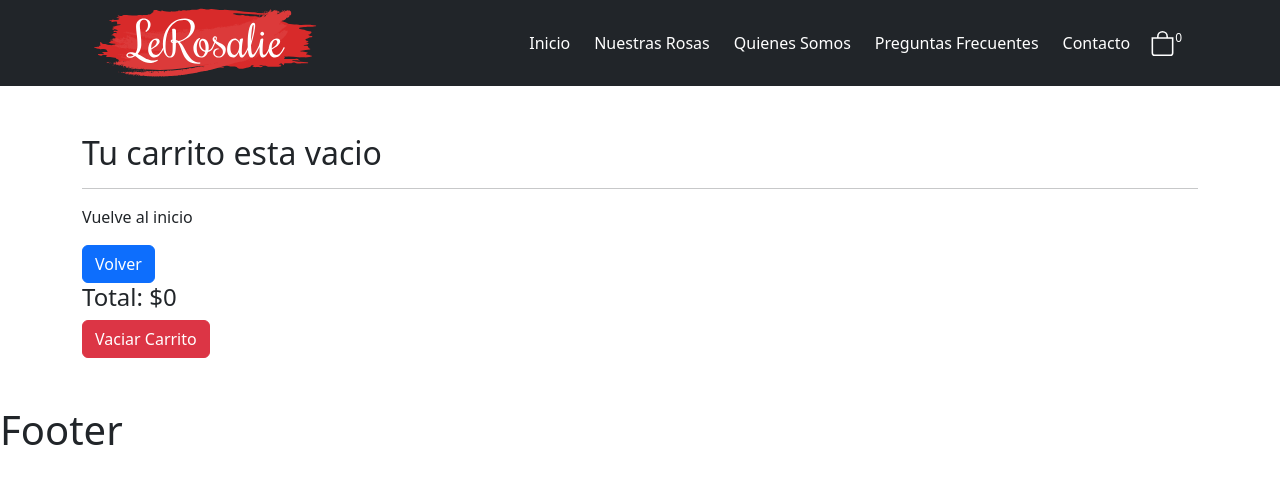
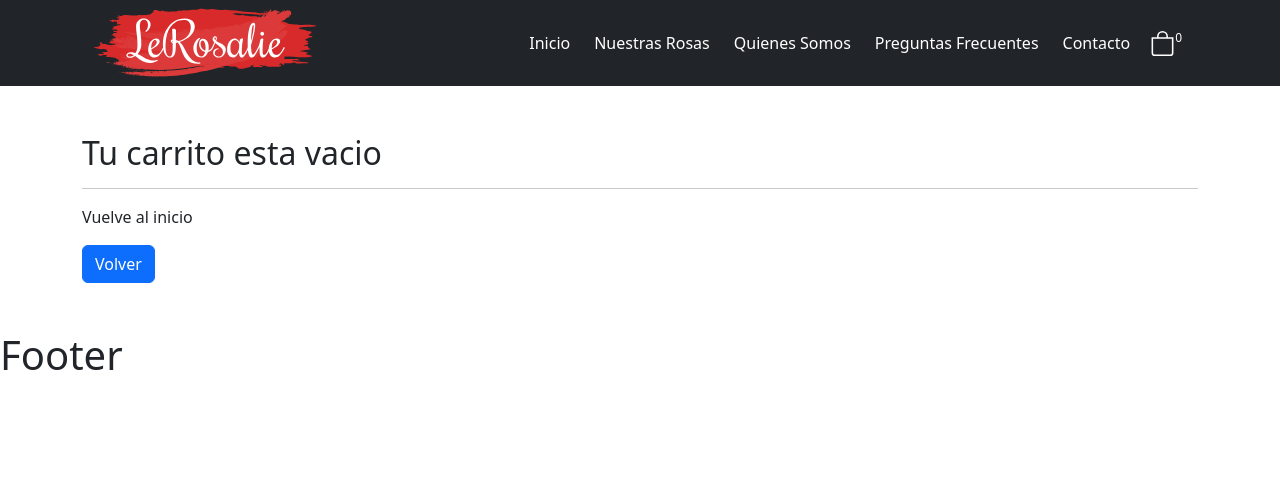
Before and after one commit to Jnieto2408/lerosalie, a React (Vite) app: page /cart in a window 1280 px wide. Shown: the top 484 px of the page. Built offline with nearby package versions, Linux system fonts and the light colour scheme.

Commit message:
solving cart issues

```diff
--- a/src/components/Cart/Cart.jsx
+++ b/src/components/Cart/Cart.jsx
@@ -6,17 +6,20 @@ import { Link } from "react-router-dom"
 
 const Cart = () => {
     const {cart, emptyCart, totalCart, removerItem} = useContext(CartContext)
-  return (
-    <div className="container my-5">
-      {
-        cart.length === 0
-        ? <>
+
+    if (cart.length === 0){
+      return(
+        <div className="container my-5">
             <h2>Tu carrito esta vacio</h2>
             <hr/>
             <p>Vuelve al inicio</p>
             <Link to="/" className="btn btn-primary">Volver</Link>
-        </>
-        :
+        </div>
+      )
+    }
+  return (
+    <div className="container my-5">
+      {
         <>
           <h2>Tu compra</h2>
           <hr/>
```
